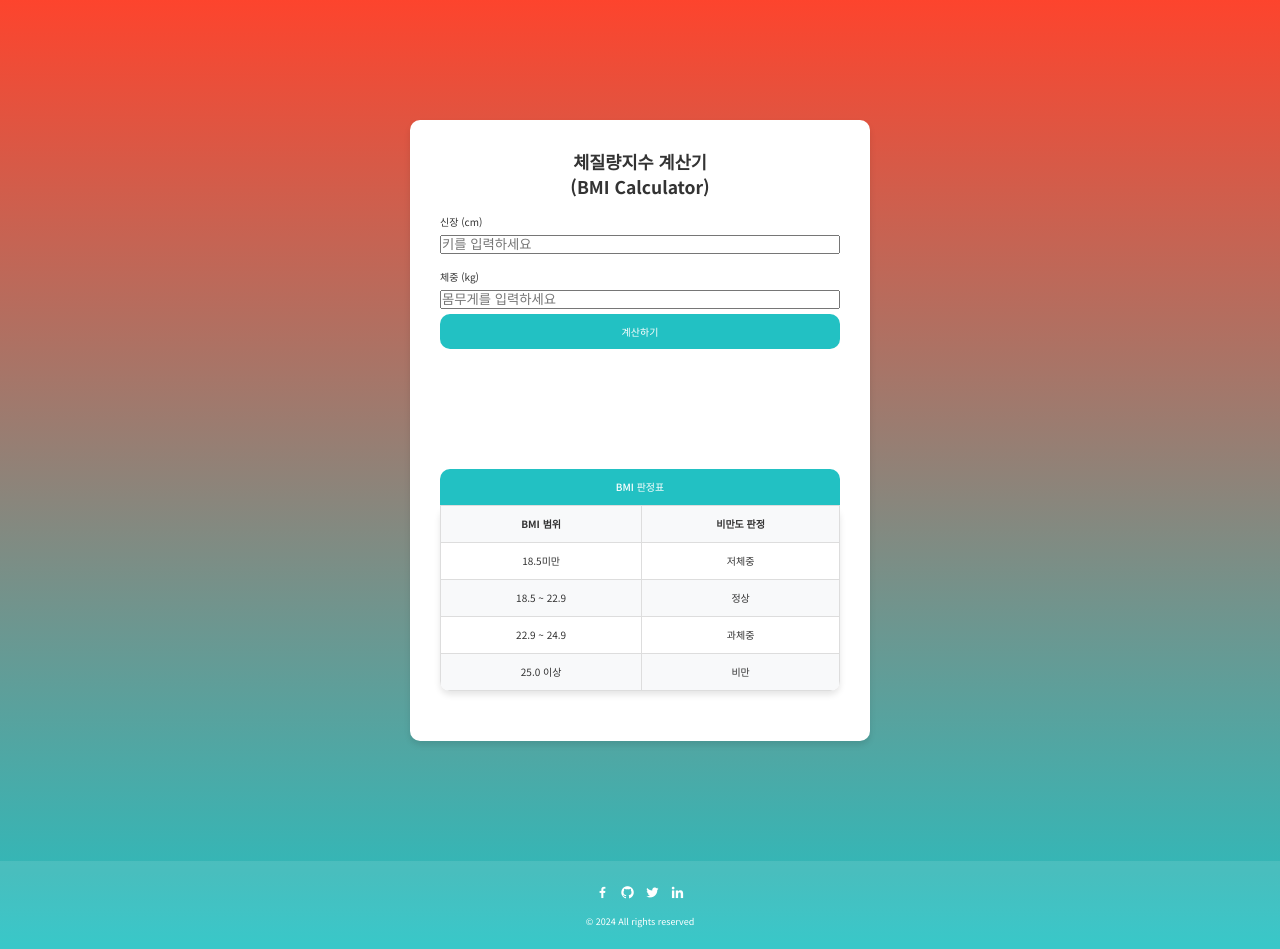
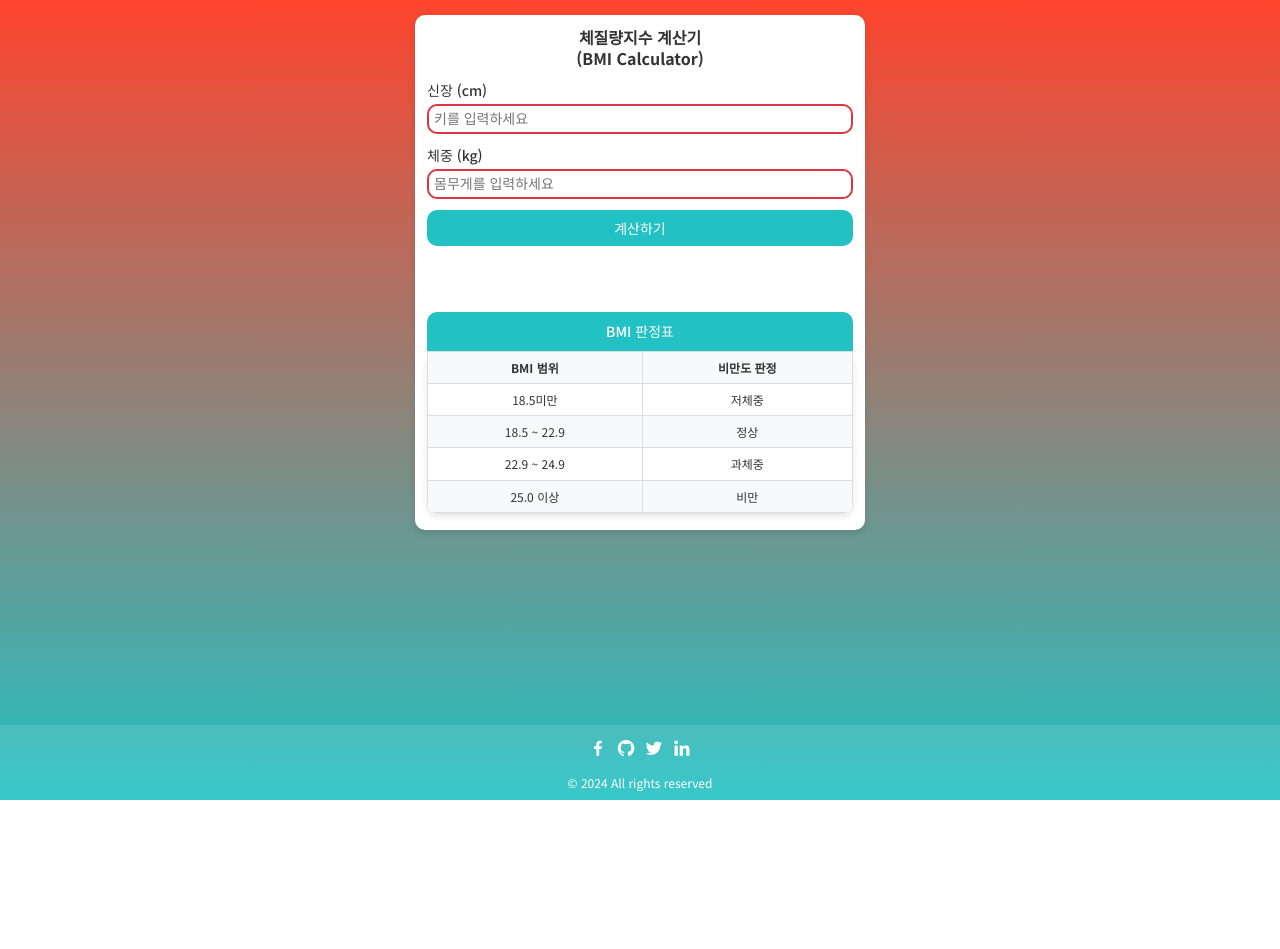
Before and after one commit to DKULena/BMI_calculator, a website: page index.html in a window 1280 px wide. After the commit the page ends 800 px from the top, so only its background shows below. Drawn offline with nearby package versions, Linux system fonts and the light colour scheme.

Commit message:
fix: css

```diff
--- a/script.js
+++ b/script.js
@@ -1,4 +1,3 @@
-document.addEventListener("DOMContentLoaded", () => {
 const form = document.querySelector("#bmiForm");
 const heightInput = document.querySelector("#height");
 const weightInput = document.querySelector("#weight");
@@ -6,36 +5,37 @@ document.addEventListener("DOMContentLoaded", () => {
 
 const calculateBMI = (height, weight) => {
     const heightToMeter = height / 100;
-    return (weight / heightToMeter ** 2).toFixed(1);
+    return (weight /heightToMeter ** 2).toFixed(1);
 };
 
 const getBMICategory = (bmi) => {
-    if (bmi < 18.5) "저체중";
-    if (bmi < 23) "정상";
-    if (bmi < 25) "과체중";
+    if(bmi < 18.5) return "저체중";
+    if(bmi < 23) return "정상";
+    if(bmi < 25) return "과체중";
     return "비만";
 };
 
-  const getHealthAdvice = (category) => {
+const healthAdvice = (category) => {
     const advice = {
         저체중: "균형 잡힌 영양섭취가 필요합니다.",
-      정상: "현제 체중을 잘 유지하세요.",
-      과체중: "규칙적인 운동을 시작해보세요",
-      비만: "전문가와 상담을 권장드립니다.",
+        정상: "현제 체중을 잘 유지하세요",
+        과체중: "규칙적인 운동을 시작하세요",
+        비만: "전문가와 상담을 권장드립니다."
     };
     return advice[category];
 };
 
 const showResult = (bmi, category) => {
-    const advice = getHealthAdvice(category);
+    const advice = healthAdvice(category);
     resultDiv.innerHTML = `
-            <div class = 'show'>
+        <div class = "show">
             <p>BMI: <span>${bmi}</span></p>
             <p>판정: <span>${category}</span></p>
             <p><span>${advice}</span></p>
         </div>
     `;
-    resultDiv.computedStyleMap.backgroundColor = "#f8f9fa";
+
+    resultDiv.style.backgroundColor = "#f8f9fa";
 };
 
 const validateInput = (input) => {
@@ -55,11 +55,11 @@ document.addEventListener("DOMContentLoaded", () => {
 form.addEventListener("submit", (e) => {
     e.preventDefault();
 
-    if (!validateInput(heightInput) || !validateInput(weightInput)) {
-      resultDiv.innerHTML = `<p class= "error">올바른 값을 입력해주세요</p>`;
+    if(!validateInput(heightInput) || !validateInput(weightInput)) {
+        resultDiv.innerHTML = `<p class = "error">올바른 값을 입력해주세요.</p>`;
         resultDiv.style.backgroundColor = "#fff3f3";
-      return;
-    }
+        return
+    };
 
     const height = parseFloat(heightInput.value);
     const weight = parseFloat(weightInput.value);
@@ -72,4 +72,3 @@ document.addEventListener("DOMContentLoaded", () => {
 [heightInput, weightInput].forEach((input) => {
     input.addEventListener("input", () => validateInput(input));
   });
-});
--- a/style.css
+++ b/style.css
@@ -39,96 +39,99 @@ body {
 .container {
    max-width: 120rem;
    min-width: 50rem;
-    gap: 2rem;
-    flex: 1;
-
-    margin: 10rem auto; /* 상하 여백과 좌우 가운데 정렬 추가 */
-    padding: 0 2rem; /* 좌우 여백 추가 */
-    display: flex; /* flex 추가 */
-    flex-direction: column; /* 세로 방향 정렬 */
-    align-items: center; /* 가로축 중앙 정렬 */
+   gap: 1rem;
+   margin: 1rem auto;
+   padding: 0 2rem;
+   display: flex;
+   flex-direction: column;
+   align-items: center;
 }
 
 .calculator {
    background: var(--background-color);
-    padding: 3rem;  /* 패딩 증가 */
+   padding: 1.2rem;
    border-radius: var(--border-radius);
    box-shadow: 0 0.4rem 0.6rem rgba(0, 0, 0, 0.1);
-    width: min(80rem, 100%);  /* 최대 너비 증가 및 반응형 설정 */
-    margin: 2rem auto;
+   width: min(45rem, 100%);
+   margin: 0.5rem auto;
 }
 
 h1 {
-    font-size: 1.75rem;
+   font-size: 1.6rem;
    text-align: center;
-    margin-bottom: 1.5rem;
-    line-height: 1.4;
+   margin-bottom: 1rem;
+   line-height: 1.3;
 }
 
 .form {
    display: flex;
    flex-direction: column;
-    gap: 1.5rem;
+   gap: 1rem;
+}
 
 .form-group {
    display: flex;
    flex-direction: column;
-        gap: 0.5rem;
+   gap: 0.3rem;
 }
 
-    .label {
+label {
+   font-size: 1.4rem;
    font-weight: 500;
 }
 
-    .input {
-        padding: 0.75rem;
+input {
+   padding: 0.5rem;
    border: 2px solid #ddd;
    border-radius: var(--border-radius);
-        font-size: 1rem;
+   font-size: 1.4rem;
    transition: var(--transition);
+}
 
-    }
-    .input:focus {
+input:focus {
    border-color: var(--primary-color);
    outline: none;
 }
-    input:valid {
+
+input:invalid {
    border-color: var(--error-color);
 }
 
-    .button {
+button {
    background: var(--primary-color);
    color: white;
    border: none;
-        padding: 1rem;
+   padding: 0.8rem;
    border-radius: var(--border-radius);
-        font-size: 1rem;
+   font-size: 1.4rem;
    font-weight: 500;
    cursor: pointer;
    transition: var(--transition);
+   margin-top: 0.8rem;
 }
-    .button:hover {
+
+button:hover {
    background: #1da8aa;
    transform: translateY(-0.2rem);
 }
-}
 
 .result {
-    margin-top: 1.5rem;
-    padding: 1rem;
+   margin-top: 0.8rem;
+   padding: 0.6rem;
    border-radius: var(--border-radius);
    text-align: center;
    font-weight: 500;
-    min-height: 8rem;
+   min-height: 5rem;
+}
 
 .show {
    background: #f8f9fa;
 }
-}
 
 .chart {
-    width: min(80rem, 100%);  /* calculator와 동일한 너비 설정 */
-    margin: 2rem auto;
+   width: min(45rem, 100%);
+   margin: 0.5rem auto;
+}
 
 table {
    width: 100%;
@@ -142,75 +145,73 @@ h1 {
 caption {
    background: var(--primary-color);
    color: white;
-        padding: 1rem;
+   padding: 0.8rem;
    font-weight: 500;
+   font-size: 1.4rem;
 }
 
 th, td {
-        padding: 1rem;
+   padding: 0.6rem;
    text-align: center;
    border: 1px solid #ddd;
+   font-size: 1.2rem;
 }
 
 th {
    background: #f8f9fa;
    font-weight: 700;
 }
+
 tr:nth-child(even) {
    background: #f8f9fa;
 }
-}
 
 .footer {
-    padding: 2rem 1rem;
+   padding: 0.8rem;
    text-align: center;
    background: rgba(255, 255, 255, 0.1);
    margin-top: auto;
+}
 
 .social-links {
    display: flex;
    justify-content: center;
-        gap: 1rem;
-        margin-bottom: 1rem;
+   gap: 0.8rem;
+   margin-bottom: 0.8rem;
+}
 
-        a {
-            color: var(--background-color);;
-            font-size: 1.5rem;
+.social-links a {
+   color: var(--background-color);
+   font-size: 2rem;
    transition: var(--transition);
 }
-        a:hover {
+
+.social-links a:hover {
    transform: translateY(-0.3rem);
-        }
 }
 
 .copyright {
    color: var(--background-color);
-        font-size: 0.9rem;
-    }
+   font-size: 1.2rem;
 }
 
 @media (max-width: 76.8rem) {
    .container {
-        margin: 10rem auto;
+       margin: 1rem auto;
+       min-width: auto;
    }
 
    .calculator {
-        padding: 2rem;  /* 모바일에서는 패딩 줄임 */
-        margin: 1rem;
-    }
-
-    h1 {
-        font-size: 2rem;
+       padding: 1rem;
+       margin: 0.5rem;
    }
 
    .chart {
-        margin: 1rem;
+       margin: 0.5rem;
    }
 
-    table {
+   th, td {
+       padding: 0.6rem;
        font-size: 1.2rem;
    }
-    th,td {
-        padding: 1rem;
 }
-}
```
Lines whose indentation alone changed are shown as unchanged.
